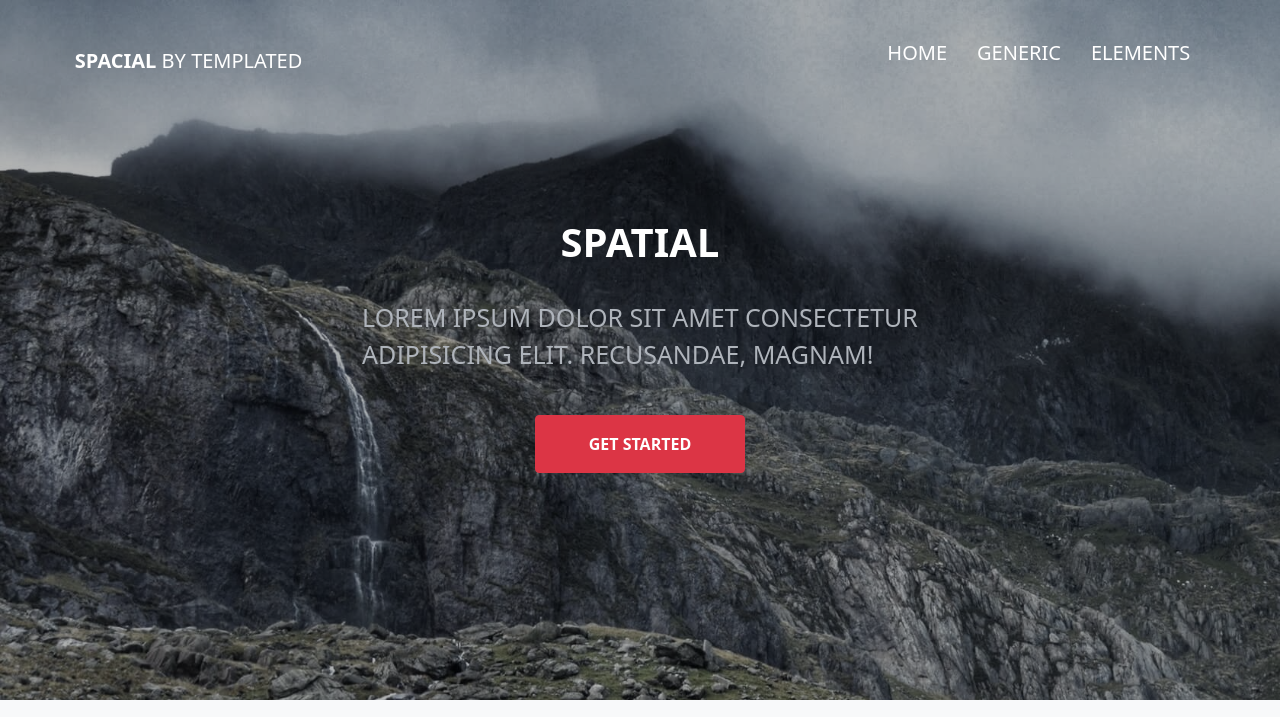
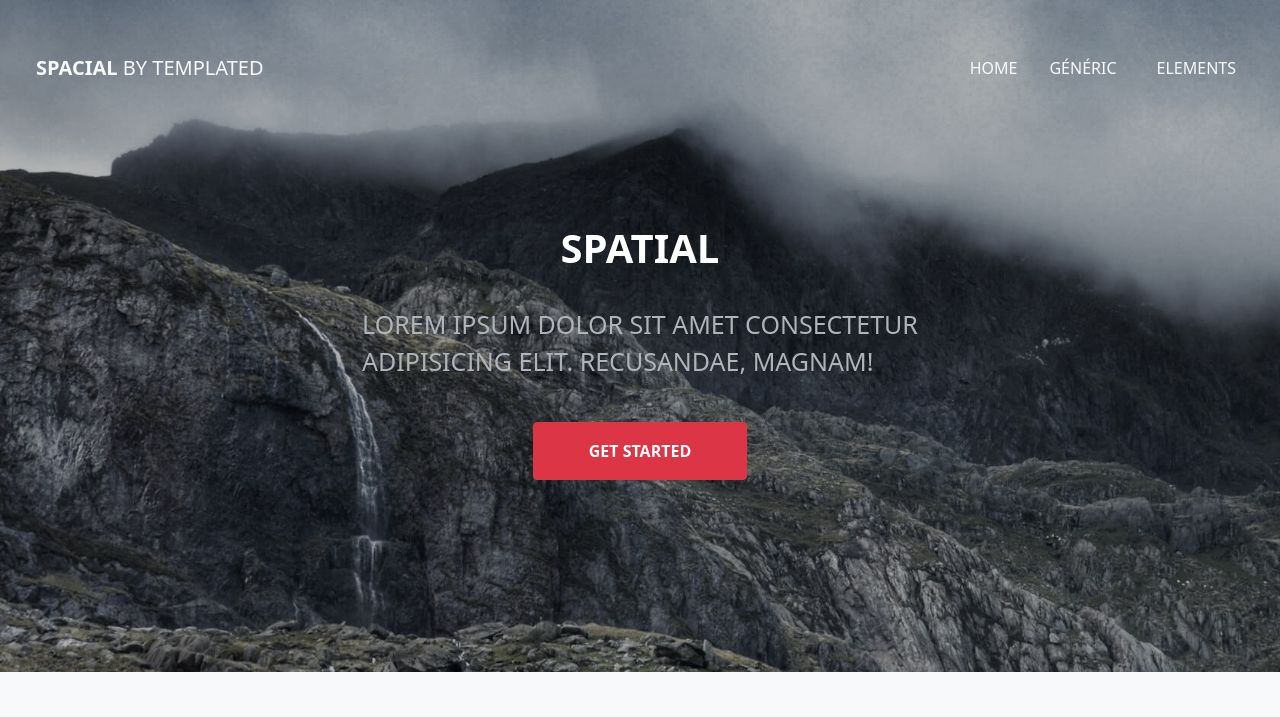
Before and after one commit to PirateDesBois/cs22-spacialMaster-sieben-Nicola, a website: page index.html in a window 1280 px wide. Shown: the top 717 px of the page. Drawn offline with Linux system fonts and the light colour scheme.

Commit message:
spacial-master

```diff
--- a/index.html
+++ b/index.html
@@ -12,7 +12,30 @@
 <body>
 
     <header>
-        <div class="container-fluid">
+        <nav class="navbar navbar-expand-lg navbar-light m-0 pt-5">
+            <div class="container-fluid">
+              <a class="navbar-brand text-light text-uppercase ps-4 " href="#"><span class="fw-bold">spacial</span> by templated</a>
+              <button class="navbar-toggler" type="button" data-bs-toggle="collapse" data-bs-target="#navbarNav" aria-controls="navbarNav" aria-expanded="false" aria-label="Toggle navigation">
+                <span class="navbar-toggler-icon"></span>
+              </button>
+              <div class="collapse navbar-collapse d-flex justify-content-end" id="navbarNav">
+                <ul class="navbar-nav">
+                  <li class="nav-item">
+                    <a class="nav-link active pe-4 text-uppercase text-light" aria-current="page" href="#">Home</a>
+                  </li>
+                  <li class="nav-item pe-4 ">
+                    <a class="nav-link text-uppercase text-light" href="#">Généric</a>
+                  </li>
+                  <li class="nav-item pe-4">
+                    <a class="nav-link text-uppercase text-light" href="#">Elements</a>
+                  </li>
+
+                </ul>
+              </div>
+            </div>
+          </nav>
+
+      <!--  <div class="container-fluid">
             <div class="row banner1">
                 <div class="col-sm-12">
                     <nav class="navbar">
@@ -32,7 +55,7 @@
                                 </li>
                             </ul>
                         </div>
-                    </nav>
+                    </nav> -->
                     <div class="content-banner1">
                         <h1>Spatial</h1>
                         <p>Lorem ipsum dolor sit amet consectetur <br>
--- a/src/sass/style.sass
+++ b/src/sass/style.sass
@@ -11,31 +11,30 @@ body
     background-repeat: repeat-y
     background-size: 100% auto
     header
-        nav
-            margin-top: 30px
-            .navbar-brand
-                padding-left: 5%
-                span
-                    font-size: 20px
-                    text-transform: uppercase
-                    color: white
-                    a
-                        text-decoration: none
-                        color: white
-                        font-weight: bold
-            .navbar-menu
-                padding-right: 5%
-                ul
-                    display: flex
-                    flex-direction: row
-                    li
-                        list-style-type: none
-                        padding: 0 15px 0 15px
-                        a
-                          text-decoration: none
-                          font-size: 20px
-                          text-transform: uppercase
-                          color: white
+        // nav
+        //    margin-top: 30px
+        //    .navbar-brand
+        //        span
+        //            font-size: 20px
+        //            text-transform: uppercase
+        //            color: white
+        //            a
+        //                text-decoration: none
+        //                color: white
+        //                font-weight: bold
+        //    .navbar-menu
+        //        padding-right: 5%
+        //        ul
+        //            display: flex
+        //            flex-direction: row
+        //            li
+        //                list-style-type: none
+        //                padding: 0 15px 0 15px
+        //                a
+        //                  text-decoration: none
+        //                  font-size: 20px
+        //                  text-transform: uppercase
+        //                  color: white
 
 .navbar
     background-color: #ffffff00
@@ -48,6 +47,7 @@ body
     align-items: center
     flex-direction: column
     padding: 10% 0 5% 0
+    margin-bottom:10%
     h1
         color: white
         text-transform: uppercase
@@ -167,11 +167,6 @@ body
                 width: 100%
                 text-transform: none
                 padding-bottom: 10px
-        div:nth-of-type(2),div:nth-of-type(6)
-            .col-sm-2
-        div:nth-of-type(3),div:nth-of-type(7)
-            .col-sm-2
-
 
 .text-img
     margin:0 2% 0 2%
```
Also changed, not shown: public/css/style.css, 1 other file.
